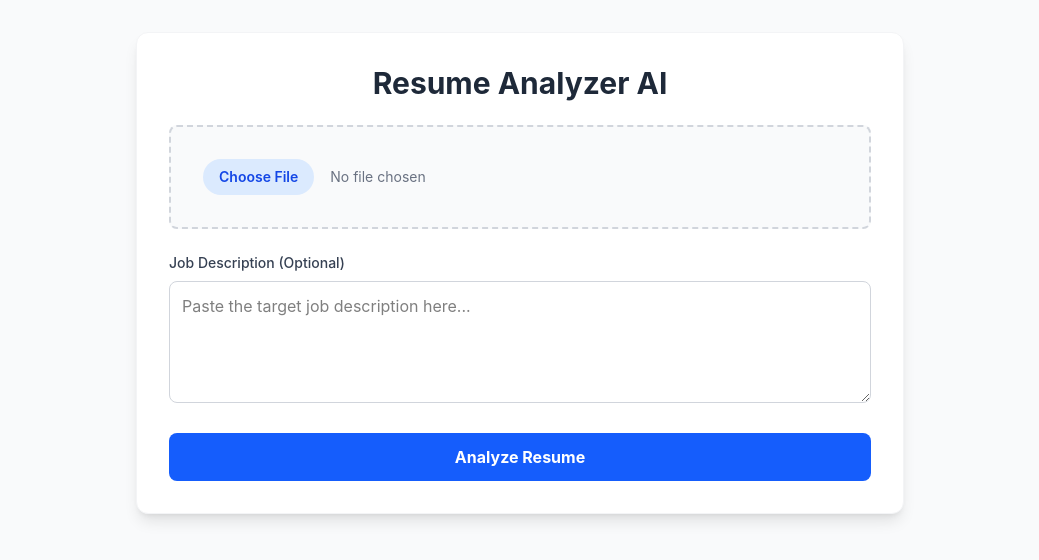
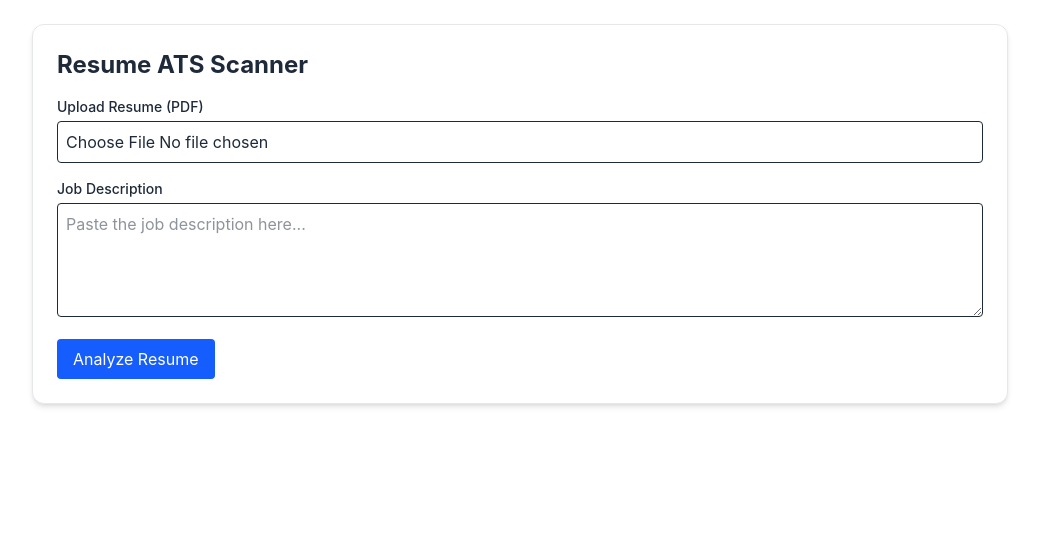
Before and after one commit to rahulbuildsstuff/ResumeForge, a React app in the folder frontend/: page / in a window 1280 px wide. Shown: the top 560 px of the page, without its empty margins (120-1159 px from the left). Built offline with nearby package versions, Linux system fonts and the light colour scheme; the HTML template or start-up script is replaced by a standard one.

Commit message:
Added Various sections in UI Dashboard

```diff
--- a/frontend/src/App.jsx
+++ b/frontend/src/App.jsx
@@ -1,122 +1,184 @@
-import { useState } from 'react';
-import axios from 'axios';
+import React, { useState } from 'react';
 
-function App() {
+const ResumeAnalyzer = () => {
+  // State for inputs
   const [file, setFile] = useState(null);
-  const [jobDescription, setJobDescription] = useState('');
-  const [result, setResult] = useState(null);
+  const [jobDescription, setJobDescription] = useState("");
+
+  // State for the rich ATS data from your Python backend
+  const [score, setScore] = useState(null);
+  const [matchedSkills, setMatchedSkills] = useState([]);
+  const [missingSkills, setMissingSkills] = useState([]);
+  const [metricsCount, setMetricsCount] = useState(0);
+  const [structure, setStructure] = useState({});
+  const [formatting, setFormatting] = useState({});
   const [loading, setLoading] = useState(false);
 
-  const handleUpload = async (e) => {
+  const handleFileChange = (e) => {
+    setFile(e.target.files[0]);
+  };
+
+  const handleAnalyze = async (e) => {
     e.preventDefault();
-    if (!file) return alert('Please upload a PDF first!');
+    if (!file || !jobDescription) return alert("Please provide both a PDF and a Job Description.");
 
     setLoading(true);
     const formData = new FormData();
-    formData.append('resume', file);
-    formData.append('jobDescription', jobDescription);
+    formData.append("resume", file);
+    formData.append("jobDescription", jobDescription);
 
     try {
-      // Sending to our Node.js Gateway on port 5000
-      const response = await axios.post('http://localhost:5000/api/resume/analyze', formData, {
-        headers: { 'Content-Type': 'multipart/form-data' }
+      // NOTE: Ensure this matches the port your server is running on (usually 8000 for FastAPI)
+      const response = await fetch("http://localhost:8000/internal/v1/extract-and-score", {
+        method: "POST",
+        body: formData,
       });
-      setResult(response.data);
+
+      const data = await response.json();
+
+      if (response.ok) {
+        setScore(data.score);
+        setMatchedSkills(data.matched_skills || []);
+        setMissingSkills(data.missing_skills || []);
+        setMetricsCount(data.metrics_detected || 0);
+        setStructure(data.structure_check || {});
+        setFormatting(data.formatting_check || {});
+      } else {
+        alert(data.detail || "Something went wrong.");
+      }
     } catch (error) {
-      console.error(error);
-      alert('Error analyzing resume. Make sure Node and Python are running!');
+      alert("Error connecting to the backend. Make sure your server is running!");
+    } finally {
+      setLoading(false);
     }
-    setLoading(false);
   };
 
   return (
-    <div className="min-h-screen bg-gray-50 p-8 font-sans">
-      <div className="max-w-3xl mx-auto bg-white p-8 rounded-xl shadow-lg border border-gray-100">
-        <h1 className="text-3xl font-bold text-gray-800 mb-6 text-center">Resume Analyzer AI</h1>
+    <div className="max-w-5xl mx-auto p-6 font-sans text-gray-800">
 
-        <form onSubmit={handleUpload} className="space-y-6">
-          {/* File Upload */}
-          <div className="border-2 border-dashed border-gray-300 p-8 rounded-lg text-center hover:border-blue-500 transition-colors bg-gray-50 cursor-pointer">
+      {/* FORM SECTION */}
+      <div className="bg-white rounded-xl shadow-md border border-gray-200 p-6 mb-8">
+        <h1 className="text-2xl font-bold mb-4">Resume ATS Scanner</h1>
+        <form onSubmit={handleAnalyze} className="space-y-4">
+          <div>
+            <label className="block text-sm font-medium mb-1">Upload Resume (PDF)</label>
             <input
               type="file"
-              accept=".pdf"
-              onChange={(e) => setFile(e.target.files[0])}
-              className="block w-full text-sm text-gray-500 file:mr-4 file:py-2 file:px-4 file:rounded-full file:border-0 file:text-sm file:font-semibold file:bg-blue-100 file:text-blue-700 hover:file:bg-blue-200 cursor-pointer"
+              accept="application/pdf"
+              onChange={handleFileChange}
+              className="w-full border p-2 rounded"
             />
           </div>
-
-          {/* Job Description */}
           <div>
-            <label className="block text-sm font-medium text-gray-700 mb-2">Job Description (Optional)</label>
+            <label className="block text-sm font-medium mb-1">Job Description</label>
             <textarea
               rows="4"
               value={jobDescription}
               onChange={(e) => setJobDescription(e.target.value)}
-              className="w-full p-3 border border-gray-300 rounded-lg focus:ring-2 focus:ring-blue-500 focus:border-blue-500 outline-none transition-all"
-              placeholder="Paste the target job description here..."
+              className="w-full border p-2 rounded"
+              placeholder="Paste the job description here..."
             />
           </div>
-
-          {/* Submit Button */}
           <button
             type="submit"
             disabled={loading}
-            className="w-full bg-blue-600 text-white font-bold py-3 px-4 rounded-lg hover:bg-blue-700 transition-colors disabled:bg-blue-300 flex justify-center items-center"
+            className="bg-blue-600 text-white px-4 py-2 rounded hover:bg-blue-700 disabled:bg-blue-300 transition-colors"
           >
-            {loading ? 'Processing Pipeline...' : 'Analyze Resume'}
+            {loading ? "Analyzing..." : "Analyze Resume"}
           </button>
         </form>
+      </div>
 
-        {/* Results Card */}
-       {/* Results Card */}
-        {result && (
-          <div className="mt-8 p-6 bg-white border border-gray-200 rounded-xl shadow-sm animate-fade-in">
-            <div className="flex justify-between items-center mb-6">
-                <h2 className="text-2xl font-bold text-gray-800">Analysis Results</h2>
-                <div className="text-right">
-                    <p className="text-sm text-gray-500 uppercase tracking-wide">Match Score</p>
-                    <p className={`text-4xl font-extrabold ${result.score > 70 ? 'text-green-600' : result.score > 40 ? 'text-yellow-500' : 'text-red-500'}`}>
-                        {result.score}%
-                    </p>
+      {/* ATS DASHBOARD RESULTS SECTION */}
+      {score !== null && (
+        <div className="bg-white rounded-xl shadow-lg border border-gray-200 p-8">
+
+          <div className="flex items-center justify-between mb-8 border-b pb-6">
+            <div>
+              <h2 className="text-3xl font-bold text-gray-900">Analysis Complete</h2>
+              <p className="text-gray-500 mt-1">Based on industry-standard ATS parameters</p>
+            </div>
+            <div className={`text-4xl font-black rounded-full h-24 w-24 flex items-center justify-center text-white ${score >= 75 ? 'bg-green-500' : score >= 50 ? 'bg-yellow-500' : 'bg-red-500'}`}>
+              {score}%
             </div>
           </div>
 
-            <div className="grid grid-cols-1 md:grid-cols-2 gap-6 mb-6">
-                {/* Matched Skills */}
-                <div className="bg-green-50 p-4 rounded-lg border border-green-100">
-                    <h3 className="font-semibold text-green-800 mb-3 flex items-center">
-                        <svg className="w-5 h-5 mr-2" fill="currentColor" viewBox="0 0 20 20"><path fillRule="evenodd" d="M16.707 5.293a1 1 0 010 1.414l-8 8a1 1 0 01-1.414 0l-4-4a1 1 0 011.414-1.414L8 12.586l7.293-7.293a1 1 0 011.414 0z" clipRule="evenodd"></path></svg>
-                        Matched Keywords
-                    </h3>
-                    <div className="flex flex-wrap gap-2">
-                        {result.matched_skills?.length > 0 ? result.matched_skills.map((skill, i) => (
-                            <span key={i} className="px-3 py-1 bg-green-200 text-green-800 rounded-full text-sm font-medium">
-                                {skill}
-                            </span>
-                        )) : <span className="text-sm text-green-600">No major matches found.</span>}
+          <div className="grid grid-cols-1 md:grid-cols-2 gap-8">
+
+            {/* Left Column: Skills & Metrics */}
+            <div className="space-y-6">
+              <div className="bg-blue-50 p-5 rounded-lg border border-blue-100">
+                <h3 className="text-lg font-bold text-blue-900 mb-3">1. Technical Match (45%)</h3>
+                <div className="mb-3">
+                  <span className="font-semibold text-green-700">Matched ({matchedSkills.length}): </span>
+                  <span className="text-sm text-gray-700">{matchedSkills.join(", ") || "None"}</span>
+                </div>
+                <div>
+                  <span className="font-semibold text-red-700">Missing ({missingSkills.length}): </span>
+                  <span className="text-sm text-gray-700">{missingSkills.join(", ") || "None"}</span>
                 </div>
               </div>
 
-                {/* Missing Skills */}
-                <div className="bg-red-50 p-4 rounded-lg border border-red-100">
-                    <h3 className="font-semibold text-red-800 mb-3 flex items-center">
-                        <svg className="w-5 h-5 mr-2" fill="currentColor" viewBox="0 0 20 20"><path fillRule="evenodd" d="M4.293 4.293a1 1 0 011.414 0L10 8.586l4.293-4.293a1 1 0 111.414 1.414L11.414 10l4.293 4.293a1 1 0 01-1.414 1.414L10 11.414l-4.293 4.293a1 1 0 01-1.414-1.414L8.586 10 4.293 5.707a1 1 0 010-1.414z" clipRule="evenodd"></path></svg>
-                        Missing Keywords
-                    </h3>
-                    <div className="flex flex-wrap gap-2">
-                        {result.missing_skills?.length > 0 ? result.missing_skills.map((skill, i) => (
-                            <span key={i} className="px-3 py-1 bg-red-200 text-red-800 rounded-full text-sm font-medium">
-                                {skill}
+              <div className="bg-purple-50 p-5 rounded-lg border border-purple-100">
+                <h3 className="text-lg font-bold text-purple-900 mb-2">2. Proof of Impact (30%)</h3>
+                <p className="text-sm text-gray-700 mb-2">Recruiters look for numbers, %, and $ to prove your impact.</p>
+                <div className="flex items-center space-x-2">
+                  <span className={`text-xl font-bold ${metricsCount >= 5 ? 'text-green-600' : 'text-red-500'}`}>
+                    {metricsCount} Metrics Found
                   </span>
-                        )) : <span className="text-sm text-red-600">You hit all the keywords!</span>}
+                  <span className="text-sm text-gray-500">(Target: 5+)</span>
                 </div>
+              </div>
+            </div>
+
+            {/* Right Column: Structure & Formatting Checklist */}
+            <div className="space-y-6">
+              <div className="bg-gray-50 p-5 rounded-lg border border-gray-200">
+                <h3 className="text-lg font-bold text-gray-900 mb-3">3. ATS Structure (15%)</h3>
+                <ul className="space-y-2 text-sm">
+                  <li className="flex justify-between border-b border-gray-200 pb-2">
+                    <span>Word Count (Target 400-900):</span>
+                    <span className={`font-bold ${structure?.word_count >= 400 && structure?.word_count <= 900 ? 'text-green-600' : 'text-red-500'}`}>{structure?.word_count || 0} words</span>
+                  </li>
+                  <li className="flex justify-between border-b border-gray-200 py-2">
+                    <span>"Education" Section:</span>
+                    <span>{structure?.has_education ? '✅ Found' : '❌ Missing'}</span>
+                  </li>
+                  <li className="flex justify-between border-b border-gray-200 py-2">
+                    <span>"Experience" Section:</span>
+                    <span>{structure?.has_experience ? '✅ Found' : '❌ Missing'}</span>
+                  </li>
+                  <li className="flex justify-between pt-2">
+                    <span>"Skills" Section:</span>
+                    <span>{structure?.has_skills ? '✅ Found' : '❌ Missing'}</span>
+                  </li>
+                </ul>
+              </div>
+
+              <div className="bg-gray-50 p-5 rounded-lg border border-gray-200">
+                <h3 className="text-lg font-bold text-gray-900 mb-3">4. Contact Data (10%)</h3>
+                <ul className="space-y-2 text-sm">
+                  <li className="flex justify-between border-b border-gray-200 pb-2">
+                    <span>Email Address:</span>
+                    <span>{formatting?.has_email ? '✅ Found' : '❌ Missing'}</span>
+                  </li>
+                  <li className="flex justify-between border-b border-gray-200 py-2">
+                    <span>Phone Number:</span>
+                    <span>{formatting?.has_phone ? '✅ Found' : '❌ Missing'}</span>
+                  </li>
+                  <li className="flex justify-between pt-2">
+                    <span>LinkedIn Profile:</span>
+                    <span>{formatting?.has_linkedin ? '✅ Found' : '❌ Missing'}</span>
+                  </li>
+                </ul>
+              </div>
+
             </div>
           </div>
         </div>
       )}
     </div>
-    </div>
   );
-}
+};
 
-export default App;
+export default ResumeAnalyzer;
```
Lines whose indentation alone changed are shown as unchanged.
